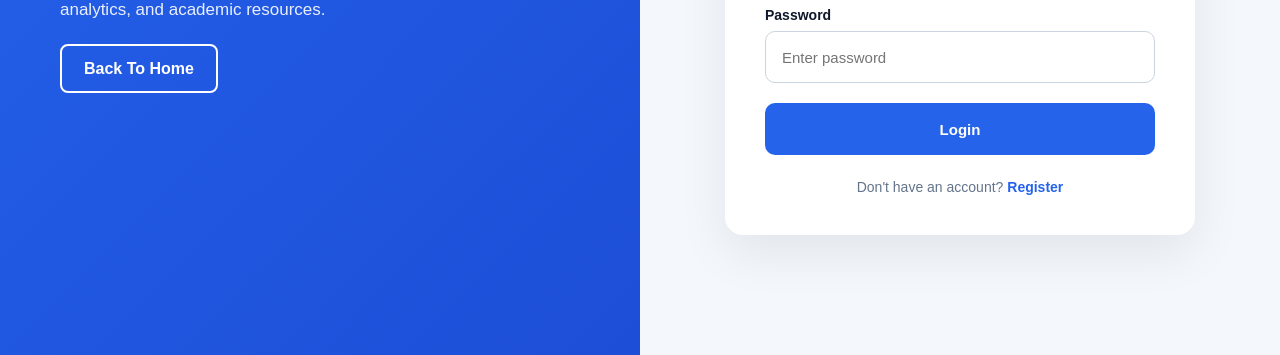
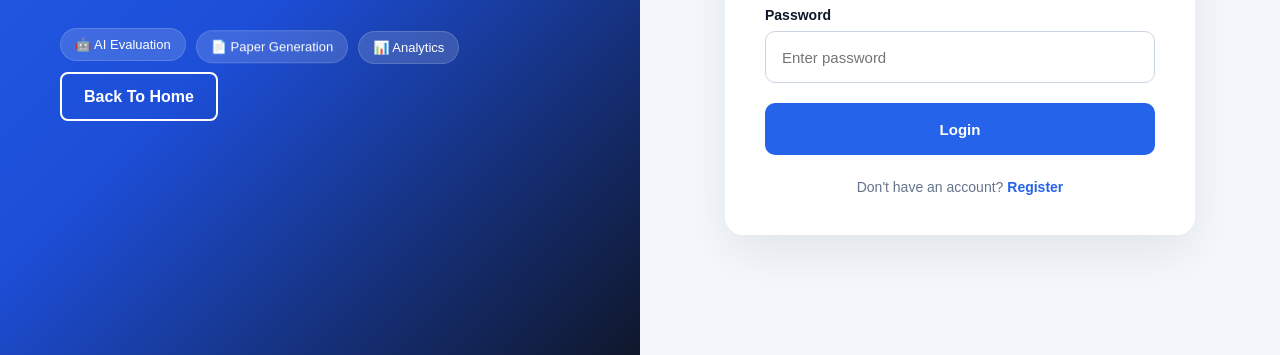
Before and after one commit to Yashsri07/SessionalHub, a plain HTML site: page frontend/login.html in a window 1280 px wide. Shown: the part 445-800 px from the top of the page. Drawn offline with Linux system fonts and the light colour scheme.

Commit message:
Enhanced login page with animations and modern UI effects

```diff
--- a/frontend/CSS/forms.css
+++ b/frontend/CSS/forms.css
@@ -20,12 +20,35 @@
     justify-content: center;
     background: linear-gradient(
         135deg,
-        #2563eb,
-        #1d4ed8
+        #2563eb 0%,
+        #1d4ed8 50%,
+        #0f172a 100%
     );
     color: #ffffff;
+     position: relative;
+    overflow: hidden;
+}
+.auth-banner::before {
+    content: "";
+    position: absolute;
+    width: 350px;
+    height: 350px;
+    background: rgba(255,255,255,0.08);
+    border-radius: 50%;
+    top: -120px;
+    right: -120px;
+    filter: blur(20px);
+    animation: floatBlob 8s ease-in-out infinite;
 }
 
+@keyframes floatBlob {
+    0%,100%{
+        transform: translate(0,0);
+    }
+    50%{
+        transform: translate(-30px,25px);
+    }
+}
 .auth-banner-content {
     max-width: 520px;
 }
@@ -38,6 +61,11 @@
     background: rgba(255,255,255,0.14);
     font-size: 14px;
     font-weight: 700;
+     transition: all .3s ease;
+}
+.auth-tag:hover{
+    transform: translateY(-3px);
+    background: rgba(255,255,255,0.22);
 }
 
 .auth-banner h1 {
@@ -51,6 +79,45 @@
     color: rgba(255,255,255,0.9);
     line-height: 1.8;
     font-size: 17px;
+}
+.feature-pills{
+    display:flex;
+    flex-wrap:wrap;
+    gap:10px;
+    margin:24px 0;
+}
+.feature-pills span{
+    background: rgba(255,255,255,0.15);
+    color: white;
+    padding: 8px 14px;
+    border-radius: 999px;
+    font-size: 13px;
+    backdrop-filter: blur(10px);
+    border: 1px solid rgba(255,255,255,0.15);
+    animation: floatPill 4s ease-in-out infinite;
+}
+.feature-pills span:nth-child(2){
+    animation-delay: 0.5s;
+}
+
+.feature-pills span:nth-child(3){
+    animation-delay: 1s;
+}
+
+@keyframes floatPill{
+    0%,100%{
+        transform: translateY(0);
+    }
+    50%{
+        transform: translateY(-6px);
+    }
+}
+.auth-banner h1{
+    transition:0.3s ease;
+}
+
+.auth-banner h1:hover{
+    transform:scale(1.03);
 }
 
 .outline-btn {
@@ -90,6 +157,11 @@
     background: #ffffff;
     box-shadow: 0 18px 50px rgba(15, 23, 42, 0.08);
     animation: cardReveal 0.6s ease;
+    transition: all 0.3s ease;
+}
+.auth-card:hover{
+    transform: translateY(-6px);
+    box-shadow: 0 20px 40px rgba(0,0,0,0.12);
 }
 
 .auth-header {
--- a/frontend/login.html
+++ b/frontend/login.html
@@ -34,6 +34,11 @@
                     Login to access dashboards, evaluations,
                     AI tools, performance analytics, and academic resources.
                 </p>
+                  <div class="feature-pills">
+                    <span>🤖 AI Evaluation</span>
+                    <span>📄 Paper Generation</span>
+                    <span>📊 Analytics</span>
+                </div>
 
                 <a href="index.html" class="outline-btn">
                     Back To Home
```
